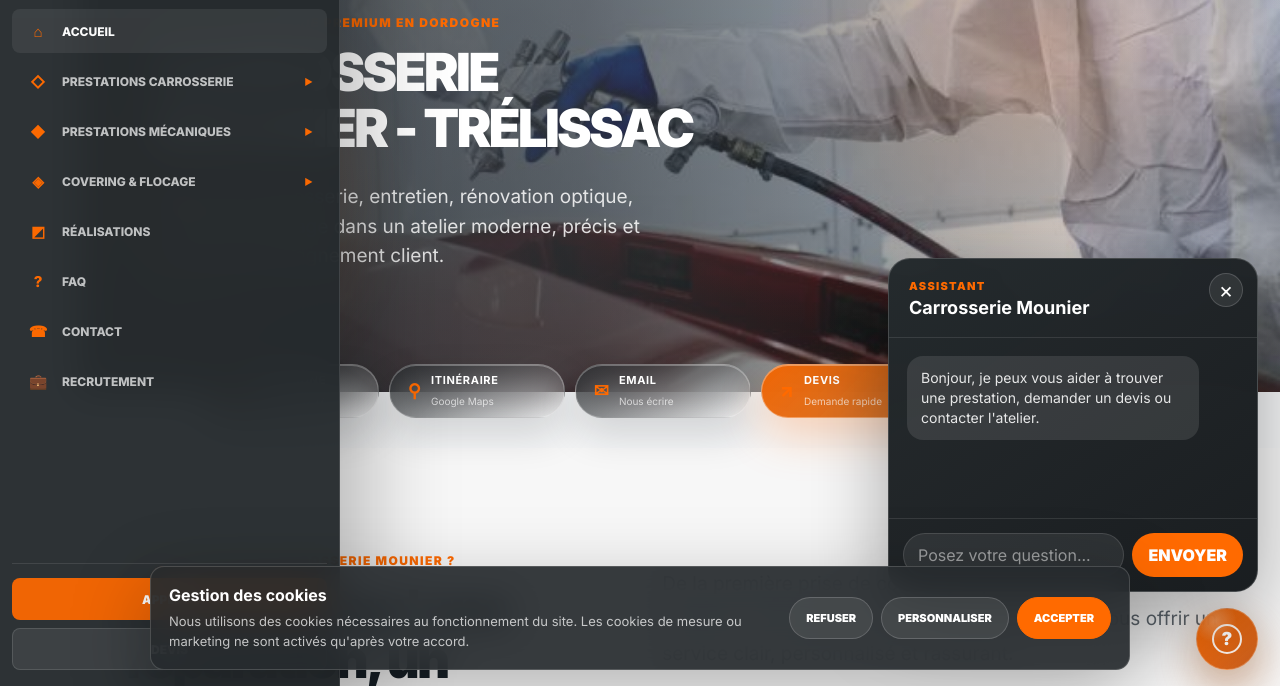
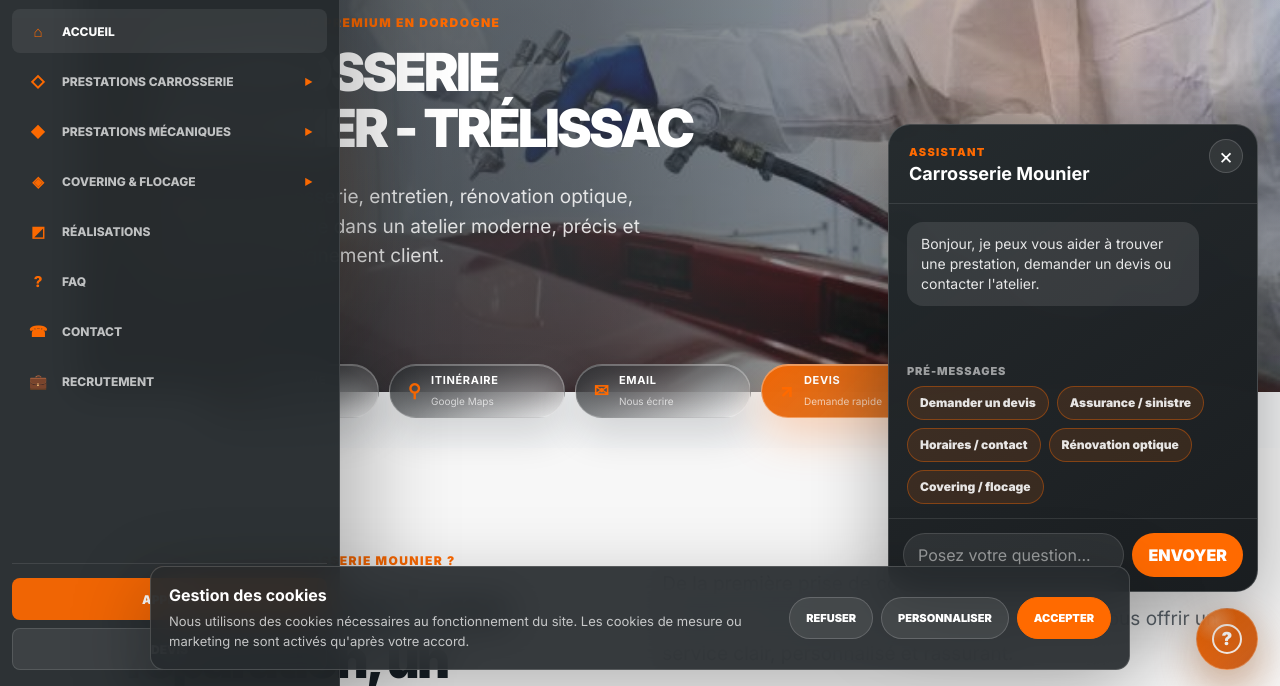
Before and after one commit to LYSMAsolutions/carrosserie-mounier, a website: page index.html in a window 1280 px wide. Both pictures are taken after a click on the button "Ouvrir l'assistant". Shown: the part 108-794 px from the top of the page. Drawn offline with Linux system fonts and the light colour scheme.

Commit message:
feat: harmonize chatbox pre messages

```diff
--- a/css/style.css
+++ b/css/style.css
@@ -3504,7 +3504,7 @@
   width: min(370px, calc(100vw - 32px));
   max-height: min(560px, calc(100vh - 120px));
   display: grid;
-  grid-template-rows: auto minmax(180px, 1fr) auto;
+  grid-template-rows: auto minmax(160px, 1fr) auto auto;
   overflow: hidden;
   border: 1px solid rgba(255, 255, 255, 0.18);
   border-radius: 22px;
@@ -3593,6 +3593,43 @@
   font-weight: 700;
 }
 
+.site-chat-pre-messages {
+  display: grid;
+  gap: 8px;
+  padding: 0 18px 14px;
+}
+
+.site-chat-pre-messages > span {
+  color: rgba(255, 255, 255, 0.56);
+  font-size: 11px;
+  font-weight: 900;
+  letter-spacing: 0.08em;
+  text-transform: uppercase;
+}
+
+.site-chat-suggestions {
+  display: flex;
+  flex-wrap: wrap;
+  gap: 8px;
+}
+
+.site-chat-suggestions button {
+  min-height: 34px;
+  padding: 0 12px;
+  border: 1px solid rgba(255, 106, 0, 0.38);
+  border-radius: 999px;
+  background: rgba(255, 106, 0, 0.12);
+  color: rgba(255, 255, 255, 0.88);
+  cursor: pointer;
+  font-size: 12px;
+  font-weight: 900;
+}
+
+.site-chat-suggestions button:hover {
+  background: rgba(255, 106, 0, 0.22);
+  transform: translateY(-1px);
+}
+
 .site-chat-actions {
   display: flex;
   flex-wrap: wrap;
--- a/js/main.js
+++ b/js/main.js
@@ -357,8 +357,12 @@
         assistantResponse: answerText,
         metadata: {
           site: "carrosserie-mounier",
-          path: window.location.pathname,
-          url: window.location.href,
+          page: {
+            path: window.location.pathname,
+            url: window.location.href,
+            title: document.title || "",
+            referrer: document.referrer || null,
+          },
         },
       }),
     }).catch(() => {
@@ -445,6 +449,14 @@
     };
   };
 
+  const preMessages = [
+    "Demander un devis",
+    "Assurance / sinistre",
+    "Horaires / contact",
+    "Rénovation optique",
+    "Covering / flocage",
+  ];
+
   const chat = document.createElement("section");
   chat.className = "site-chat";
   chat.setAttribute("aria-label", "Assistant Carrosserie Mounier");
@@ -461,6 +473,12 @@
       <div class="site-chat-messages" role="log" aria-live="polite">
         <div class="site-chat-message is-bot">Bonjour, je peux vous aider à trouver une prestation, demander un devis ou contacter l'atelier.</div>
       </div>
+      <div class="site-chat-pre-messages" aria-label="Pré-messages disponibles">
+        <span>Pré-messages</span>
+        <div class="site-chat-suggestions">
+          ${preMessages.map((message) => `<button type="button" data-chat-preset="${message}">${message}</button>`).join("")}
+        </div>
+      </div>
       <form class="site-chat-form">
         <input type="text" name="question" placeholder="Posez votre question..." autocomplete="off" maxlength="180">
         <button type="submit">Envoyer</button>
@@ -474,12 +492,14 @@
   const panel = chat.querySelector(".site-chat-panel");
   const closeButton = chat.querySelector("[data-chat-close]");
   const messages = chat.querySelector(".site-chat-messages");
+  const preMessagesPanel = chat.querySelector(".site-chat-pre-messages");
   const form = chat.querySelector(".site-chat-form");
   const input = form.querySelector("input");
 
   const setOpen = (isOpen) => {
     chat.classList.toggle("is-open", isOpen);
     toggleButton.setAttribute("aria-expanded", String(isOpen));
+    toggleButton.setAttribute("aria-label", isOpen ? "Fermer l'assistant" : "Ouvrir l'assistant");
     panel.setAttribute("aria-hidden", String(!isOpen));
     if (isOpen) setTimeout(() => input.focus(), 120);
   };
@@ -509,20 +529,32 @@
     messages.scrollTop = messages.scrollHeight;
   };
 
-  toggleButton.addEventListener("click", () => setOpen(!chat.classList.contains("is-open")));
-  closeButton.addEventListener("click", () => setOpen(false));
+  const removePreMessages = () => {
+    if (preMessagesPanel && preMessagesPanel.isConnected) preMessagesPanel.remove();
+  };
 
-  form.addEventListener("submit", (event) => {
-    event.preventDefault();
-    const question = input.value.trim();
+  const submitQuestion = (rawQuestion) => {
+    const question = String(rawQuestion || "").trim();
     if (!question) return;
 
+    removePreMessages();
     appendMessage(question, "user");
     input.value = "";
 
     const answer = findAnswer(question);
     logChatExchange(question, answer.text);
     setTimeout(() => appendMessage(answer.text, "bot", answer.actions), 220);
+  };
+
+  toggleButton.addEventListener("click", () => setOpen(!chat.classList.contains("is-open")));
+  closeButton.addEventListener("click", () => setOpen(false));
+  chat.querySelectorAll("[data-chat-preset]").forEach((button) => {
+    button.addEventListener("click", () => submitQuestion(button.textContent));
+  });
+
+  form.addEventListener("submit", (event) => {
+    event.preventDefault();
+    submitQuestion(input.value);
   });
 }
 
```
